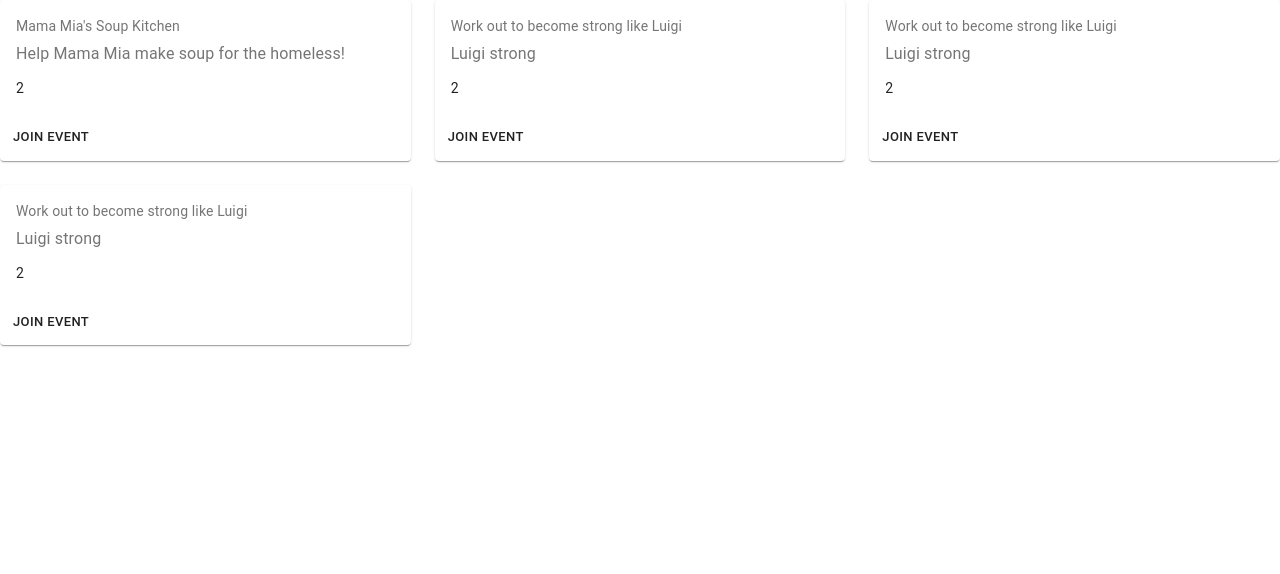
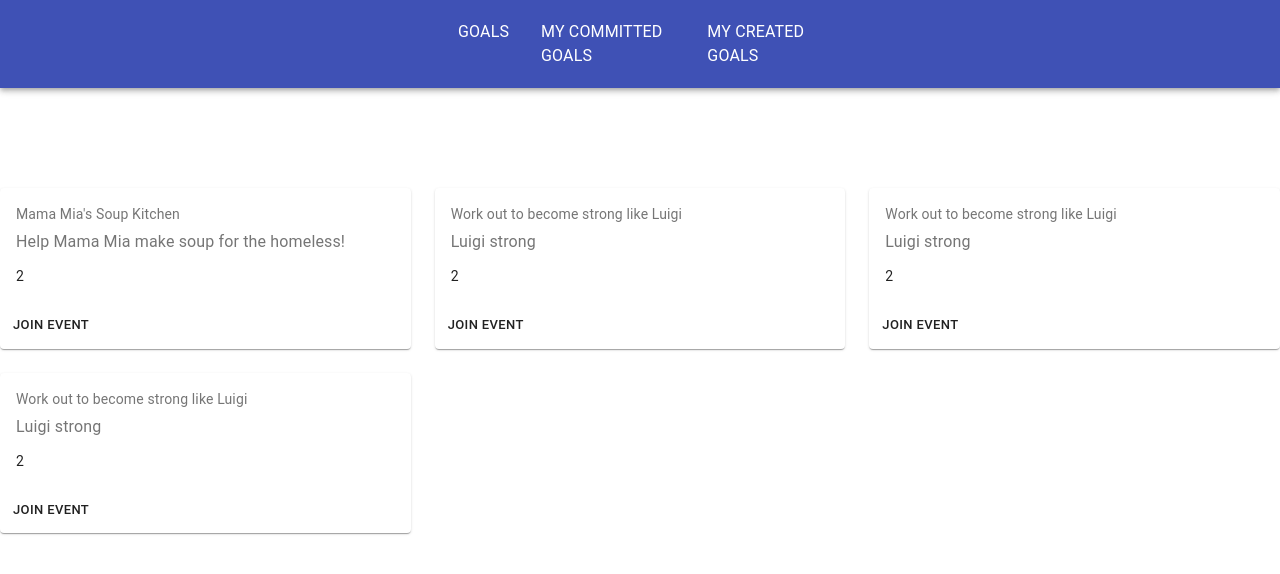
Before and after one commit to vomichaelminh/aim, a React (Create React App) app in the folder client/: page /feed in a window 1280 px wide. Shown: the top 574 px of the page. Built offline with nearby package versions, Linux system fonts and the light colour scheme.

Commit message:
add temp navbar for feed

```diff
--- /dev/null
+++ b/client/src/components/NavBar.js
@@ -0,0 +1,62 @@
+import * as React from "react";
+import {
+  AppBar,
+  Toolbar,
+  IconButton,
+  List,
+  ListItem,
+  ListItemText,
+  Container
+} from "@material-ui/core";
+import { Home } from "@material-ui/icons";
+import { makeStyles } from "@material-ui/core/styles";
+
+const useStyles = makeStyles({
+  navbarDisplayFlex: {
+    display: `flex`,
+    justifyContent: `space-between`
+  },
+  navDisplayFlex: {
+    display: `flex`,
+    justifyContent: `space-between`
+  },
+  linkText: {
+    textDecoration: `none`,
+    textTransform: `uppercase`,
+    color: `white`
+  }
+});
+
+const navLinks = [
+  { title: `Goals`, path: `/feed` },
+  { title: `My Committed Goals`, path: `/committedGoals` },
+  { title: `My Created Goals`, path: `/createdGoals` },
+
+];
+
+const Header = () => {
+  const classes = useStyles();
+
+  return (
+    <AppBar position="static">
+      <Toolbar>
+        <Container maxWidth="xs" className={classes.navbarDisplayFlex}>
+          <List
+            component="nav"
+            aria-labelledby="main navigation"
+            className={classes.navDisplayFlex}
+          >
+            {navLinks.map(({ title, path }) => (
+              <a href={path} key={title} className={classes.linkText}>
+                <ListItem button>
+                  <ListItemText primary={title} />
+                </ListItem>
+              </a>
+            ))}
+          </List>
+        </Container>
+      </Toolbar>
+    </AppBar>
+  );
+};
+export default Header;
--- a/client/src/pages/Feed.js
+++ b/client/src/pages/Feed.js
@@ -3,13 +3,12 @@
 import { makeStyles } from '@material-ui/core/styles';
 import Paper from '@material-ui/core/Paper';
 import Grid from '@material-ui/core/Grid';
-import Card from '@material-ui/core/Card';
-import CardActions from '@material-ui/core/CardActions';
-import CardContent from '@material-ui/core/CardContent';
+import NavBar from '../components/NavBar'
 
 const useStyles = makeStyles((theme) => ({
   root: {
     flexGrow: 1,
+    marginTop: 100,
   },
   paper: {
     padding: theme.spacing(2),
@@ -126,6 +125,8 @@
 
 
         <div>
+
+            <NavBar/>
             <div className={classes.root}>
       <Grid container spacing={3}>
       {eventData.map((user) => (
```
Also changed, not shown: client/src/styles/styles.js (deleted, +0 -31 lines).
